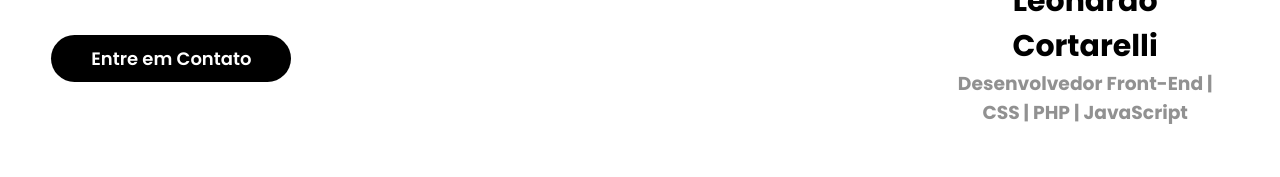
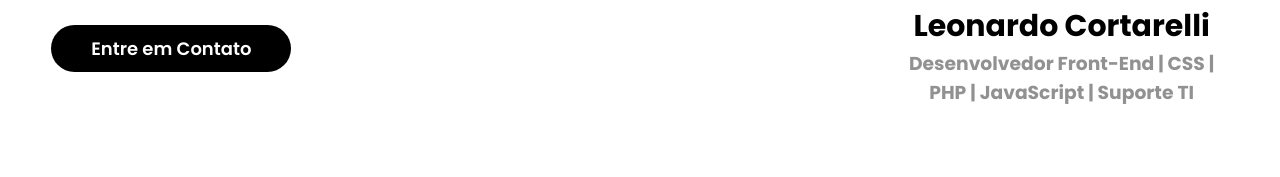
Before and after one commit to LeoCortarelli/leoCortarelliPortifolio, a plain HTML site: page index.html in a window 1280 px wide. Shown: the part 359-536 px from the top of the page. Drawn offline with nearby package versions, Linux system fonts and the light colour scheme.

Commit message:
atualização

```diff
--- a/index.html
+++ b/index.html
@@ -73,7 +73,7 @@
                     <div class="img-topo-site">
                         <img src="img/FotoPerfil.png" alt="">
                         <h2 style="text-align: center; color: #000; font-size: 30px;">Leonardo Cortarelli</h2>
-                        <h3 style="text-align: center; color: #919191;">Desenvolvedor Front-End | CSS | PHP | JavaScript</h3>
+                        <h3 style="text-align: center; color: #919191;">Desenvolvedor Front-End | CSS | PHP | JavaScript | Suporte TI</h3>
                     </div><!--IMAGEM DO TOPO DO SITE-->
                 </div>
             </div>
```
